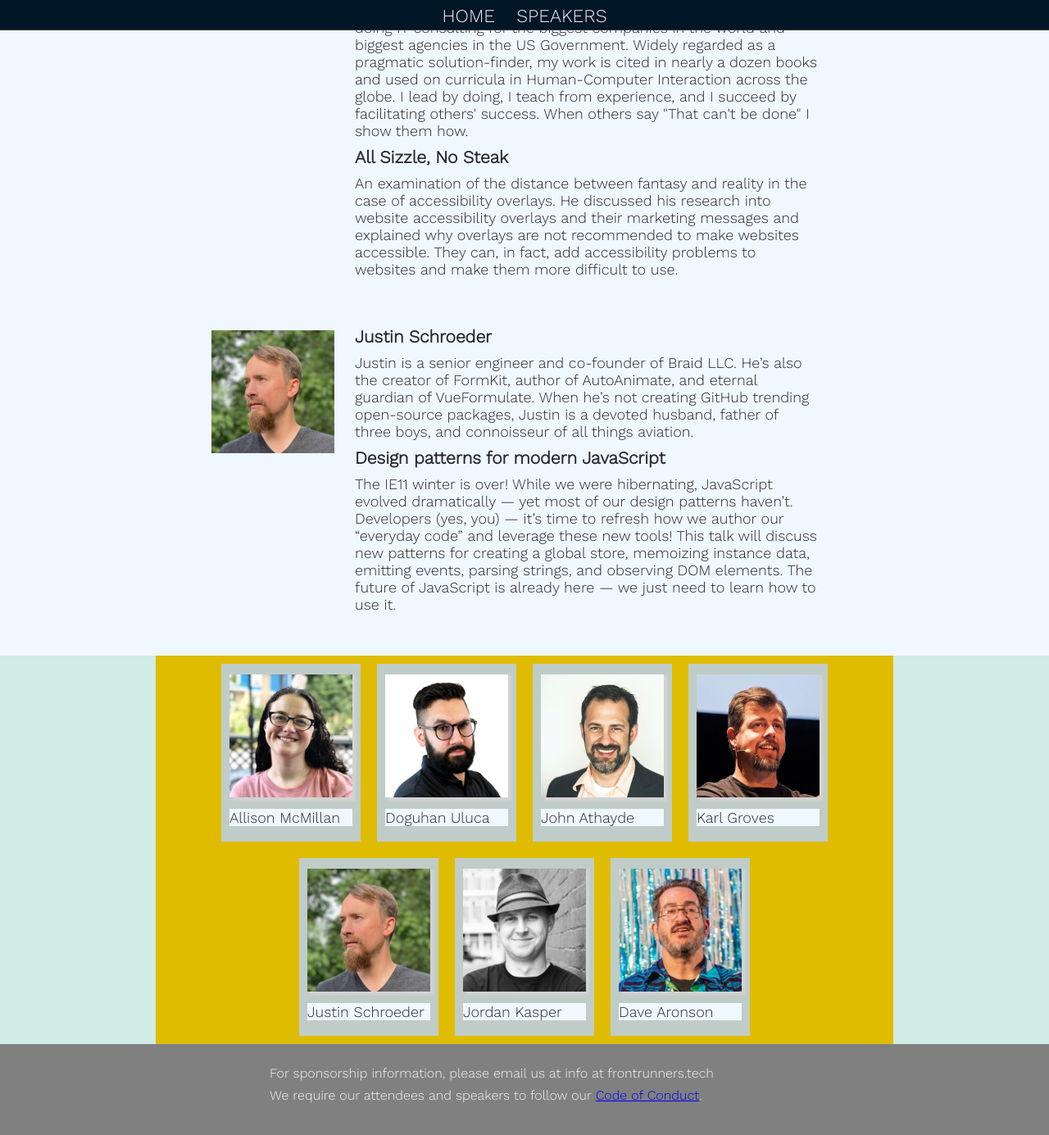
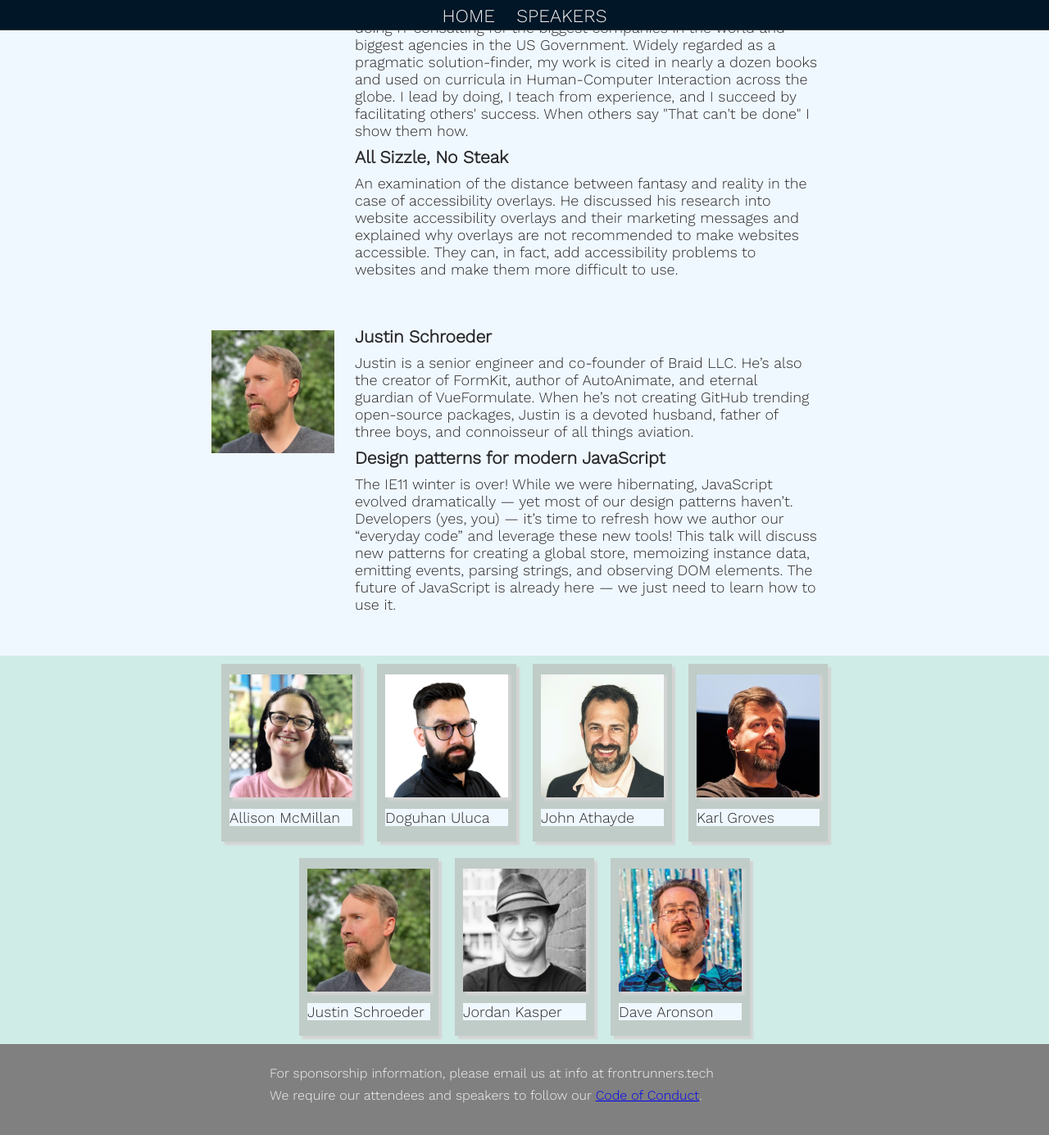
Before and after one commit to gothamgo/frontrunnersconf.github.io, a Jekyll site: the page built from test/testpage.html, in a window 1280 px wide and 1400 px high, scrolled down 2479 px. Shown: the top 1385 px of the window at 82% size. Built offline with Jekyll 4.4.1, drawn with Linux system fonts in a browser that asks for light colours.

Commit message:
Update headshots.html

```diff
--- a/_includes/headshots.html
+++ b/_includes/headshots.html
@@ -3,7 +3,6 @@
     background-color: #D0ECE7;
   }
   div.headshots {
-    background-color: #E0BC00;
     margin: 0 auto;
     max-width: 900px;
   }
@@ -21,6 +20,7 @@
     display: inline-block;
     vertical-align: top;
     font-size: 22px;
+    box-shadow: 4px 4px 2px lightgrey;
   }
   div.headshot-cell img {
     padding: 3px 0px 0px 0px;
```
Lines whose indentation alone changed are shown as unchanged.
